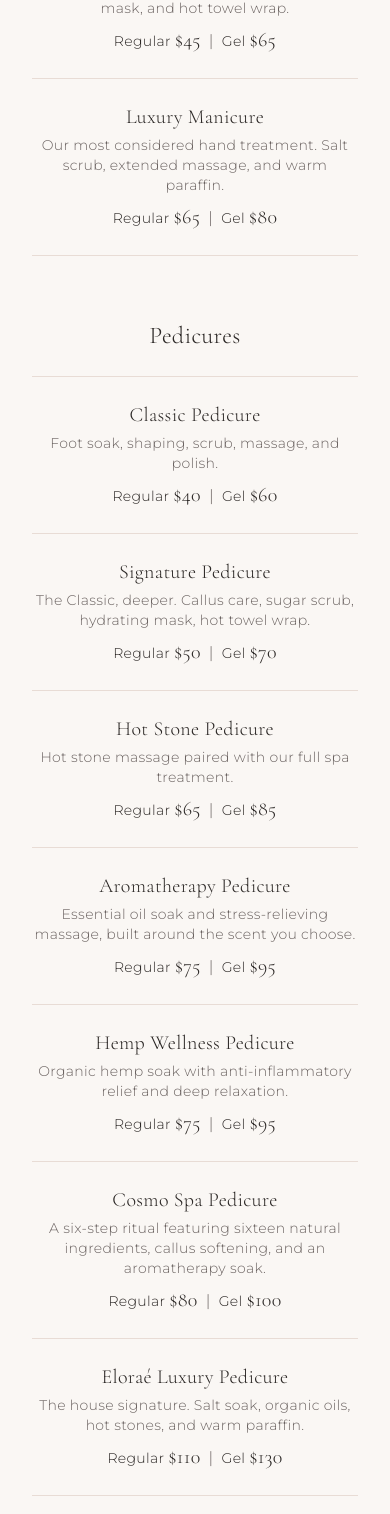
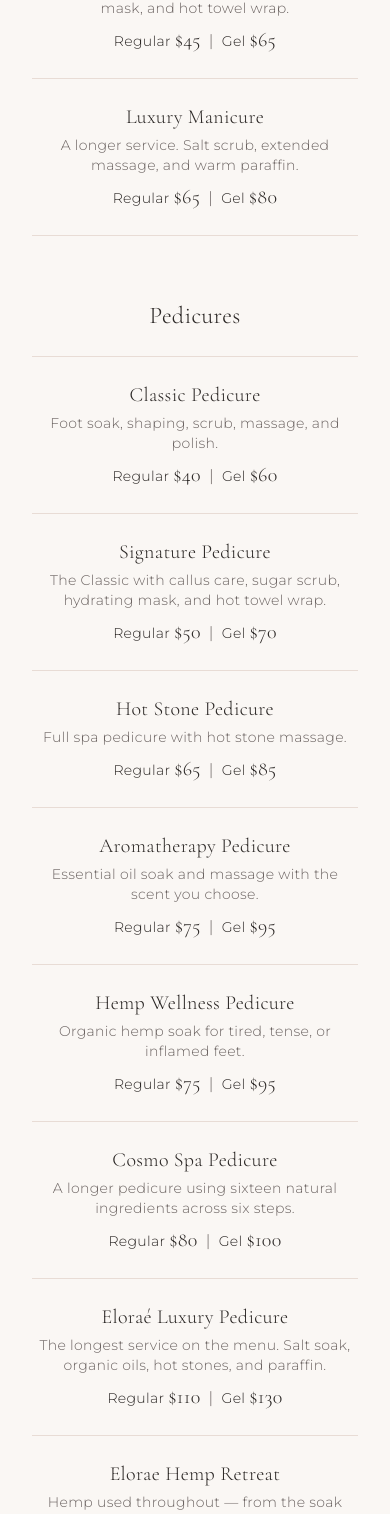
Before and after one commit to vizantirmarketing-alt/elorae-nails, a Next.js app: page / in a window 390 px wide. Shown: the part 4132-5646 px from the top of the page. Built offline with nearby package versions, Linux system fonts and the light colour scheme; no server answers.

Commit message:
copy: refine service descriptions; ui: reduce mobile logo size

```diff
--- a/components/Navbar.tsx
+++ b/components/Navbar.tsx
@@ -54,7 +54,7 @@ export default function Navbar() {
             alt="Eloraé"
             width={160}
             height={64}
-            className="h-16 w-auto"
+            className="h-10 w-auto"
           />
         </a>
 
--- a/components/Services.tsx
+++ b/components/Services.tsx
@@ -17,7 +17,7 @@ const services = {
     {
       name: "Luxury Manicure",
       description:
-        "Our most considered hand treatment. Salt scrub, extended massage, and warm paraffin.",
+        "A longer service. Salt scrub, extended massage, and warm paraffin.",
       regular: "$65",
       gel: "$80",
     },
@@ -33,49 +33,49 @@ const services = {
     {
       name: "Signature Pedicure",
       description:
-        "The Classic, deeper. Callus care, sugar scrub, hydrating mask, hot towel wrap.",
+        "The Classic with callus care, sugar scrub, hydrating mask, and hot towel wrap.",
       regular: "$50",
       gel: "$70",
     },
     {
       name: "Hot Stone Pedicure",
       description:
-        "Hot stone massage paired with our full spa treatment.",
+        "Full spa pedicure with hot stone massage.",
       regular: "$65",
       gel: "$85",
     },
     {
       name: "Aromatherapy Pedicure",
       description:
-        "Essential oil soak and stress-relieving massage, built around the scent you choose.",
+        "Essential oil soak and massage with the scent you choose.",
       regular: "$75",
       gel: "$95",
     },
     {
       name: "Hemp Wellness Pedicure",
       description:
-        "Organic hemp soak with anti-inflammatory relief and deep relaxation.",
+        "Organic hemp soak for tired, tense, or inflamed feet.",
       regular: "$75",
       gel: "$95",
     },
     {
       name: "Cosmo Spa Pedicure",
       description:
-        "A six-step ritual featuring sixteen natural ingredients, callus softening, and an aromatherapy soak.",
+        "A longer pedicure using sixteen natural ingredients across six steps.",
       regular: "$80",
       gel: "$100",
     },
     {
       name: "Eloraé Luxury Pedicure",
       description:
-        "The house signature. Salt soak, organic oils, hot stones, and warm paraffin.",
+        "The longest service on the menu. Salt soak, organic oils, hot stones, and paraffin.",
       regular: "$110",
       gel: "$130",
     },
     {
       name: "Elorae Hemp Retreat",
       description:
-        "Our deepest therapeutic session. Hemp infused from soak to finish.",
+        "Hemp used throughout — from the soak through the finish.",
       regular: "$125",
       gel: "$145",
     },
```
